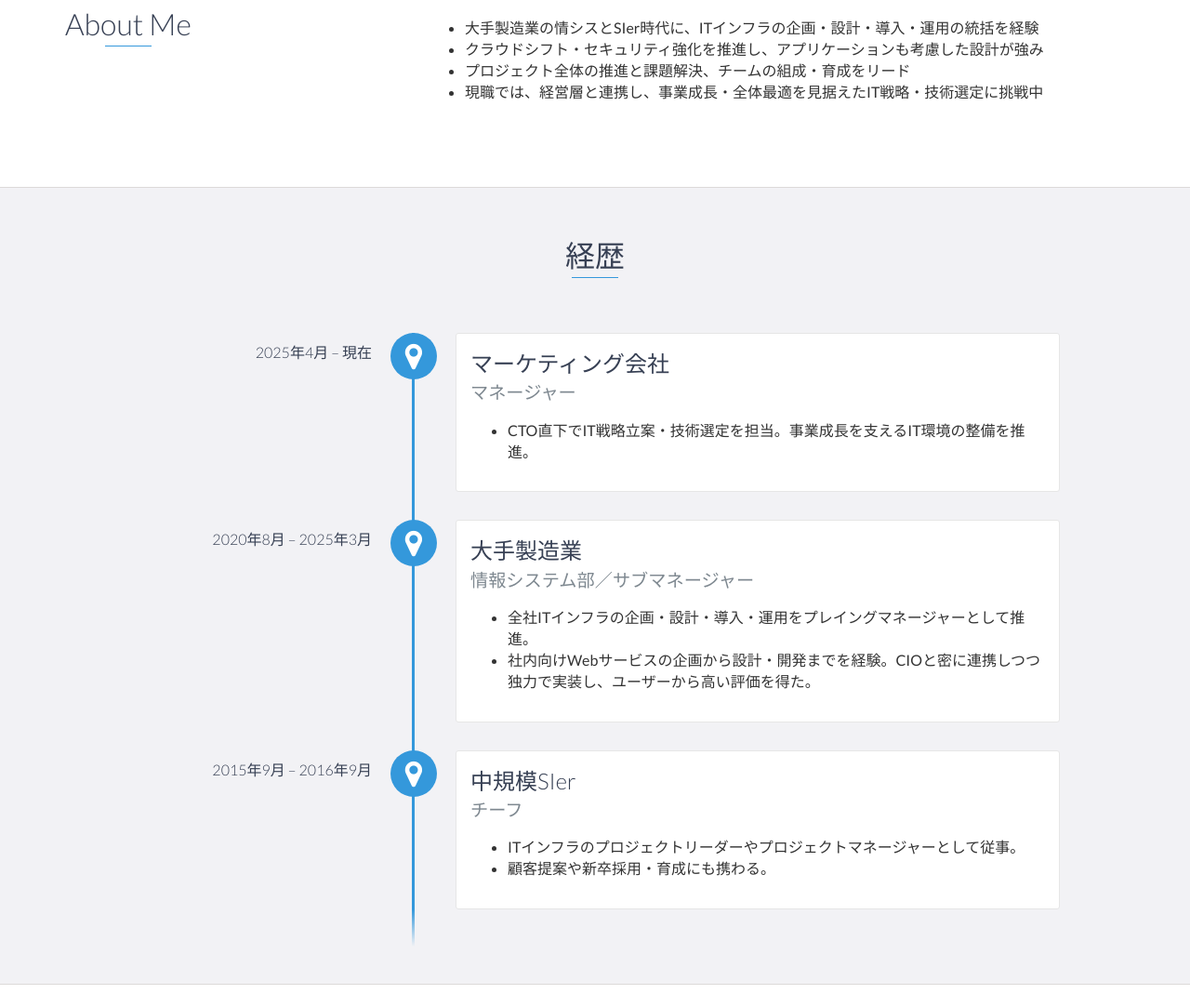
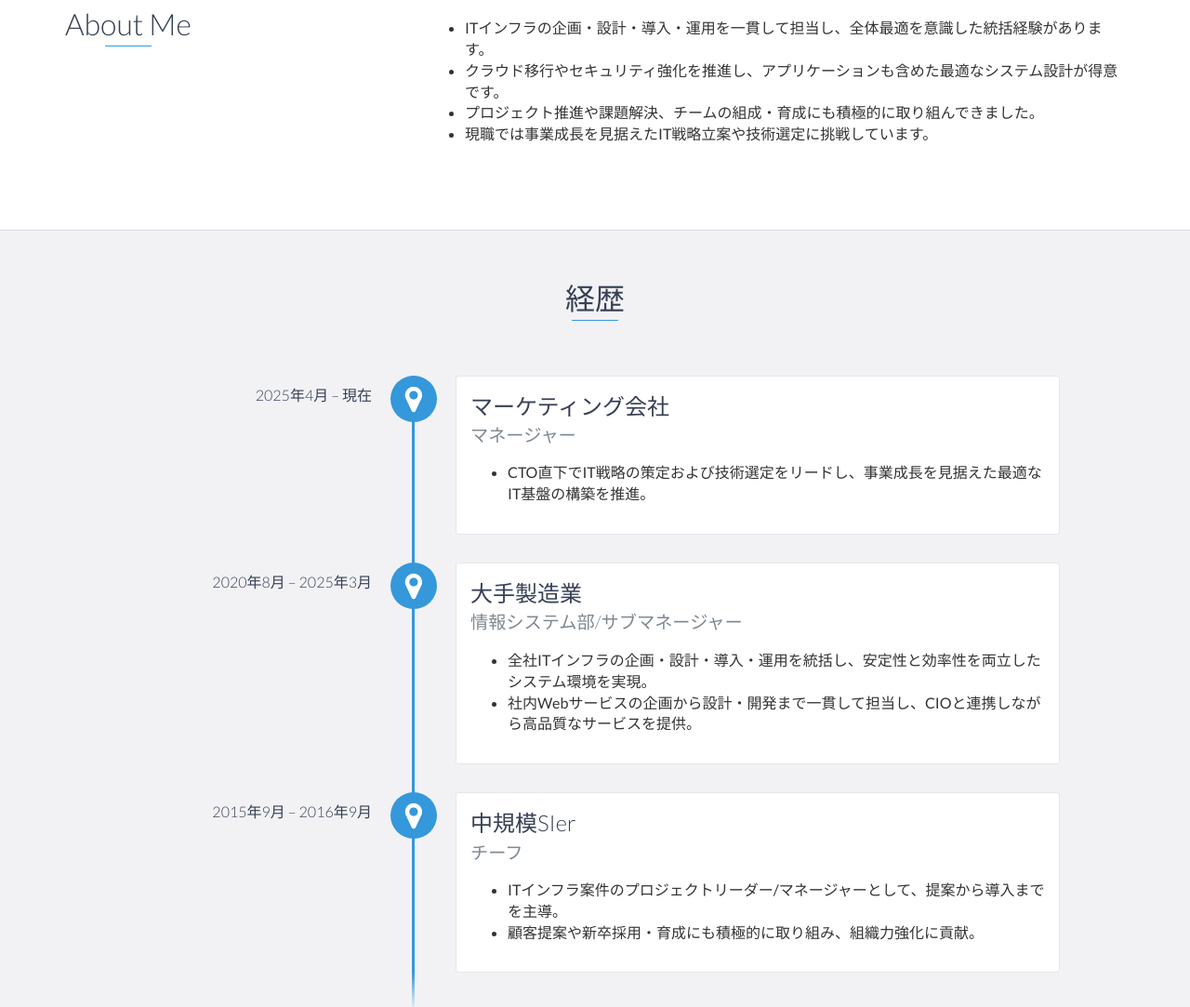
Before and after one commit to t4k4p1/t4k4p1.github.io, a website: page index.html in a window 1280 px wide. Shown: the part 872-1955 px from the top of the page at 93% size. Drawn offline with nearby package versions, Linux system fonts and the light colour scheme.

Commit message:
経歴アップデート

```diff
--- a/index.html
+++ b/index.html
@@ -73,10 +73,10 @@
                 </div>
                 <div class="col-md-8">
                     <ul>
-                    <li>大手製造業の情シスとSIer時代に、ITインフラの企画・設計・導入・運用の統括を経験</li>
-                    <li>クラウドシフト・セキュリティ強化を推進し、アプリケーションも考慮した設計が強み</li>
-                    <li>プロジェクト全体の推進と課題解決、チームの組成・育成をリード</li>
-                    <li>現職では、経営層と連携し、事業成長・全体最適を見据えたIT戦略・技術選定に挑戦中</li>
+                    <li>ITインフラの企画・設計・導入・運用を一貫して担当し、全体最適を意識した統括経験があります。</li>
+                    <li>クラウド移行やセキュリティ強化を推進し、アプリケーションも含めた最適なシステム設計が得意です。</li>
+                    <li>プロジェクト推進や課題解決、チームの組成・育成にも積極的に取り組んできました。</li>
+                    <li>現職では事業成長を見据えたIT戦略立案や技術選定に挑戦しています。</li>
                     </ul>
                 </div>
             </div>
@@ -91,16 +91,16 @@
                 <h3>マーケティング会社</h3>
                 <h4>マネージャー</h4>
                 <ul>
-                    <li>CTO直下でIT戦略立案・技術選定を担当。事業成長を支えるIT環境の整備を推進。</li>
+                    <li>CTO直下でIT戦略の策定および技術選定をリードし、事業成長を見据えた最適なIT基盤の構築を推進。</li>
                 </ul>
             </div>
 
-            <div data-date="2020年8月 –  2025年3月">
+            <div data-date="2020年8月 – 2025年3月">
                 <h3>大手製造業</h3>
-                <h4>情報システム部／サブマネージャー</h4>
+                <h4>情報システム部/サブマネージャー</h4>
                 <ul>
-                    <li>全社ITインフラの企画・設計・導入・運用をプレイングマネージャーとして推進。</li>
-                    <li>社内向けWebサービスの企画から設計・開発までを経験。CIOと密に連携しつつ独力で実装し、ユーザーから高い評価を得た。</li>
+                    <li>全社ITインフラの企画・設計・導入・運用を統括し、安定性と効率性を両立したシステム環境を実現。</li>
+                    <li>社内Webサービスの企画から設計・開発まで一貫して担当し、CIOと連携しながら高品質なサービスを提供。</li>
                 </ul>
             </div>
 
@@ -108,8 +108,8 @@
                 <h3>中規模SIer</h3>
                 <h4>チーフ</h4>
                 <ul>
-                    <li>ITインフラのプロジェクトリーダーやプロジェクトマネージャーとして従事。</li>
-                    <li>顧客提案や新卒採用・育成にも携わる。</li>
+                    <li>ITインフラ案件のプロジェクトリーダー/マネージャーとして、提案から導入までを主導。</li>
+                    <li>顧客提案や新卒採用・育成にも積極的に取り組み、組織力強化に貢献。</li>
                 </ul>
             </div>
         </div>
```
